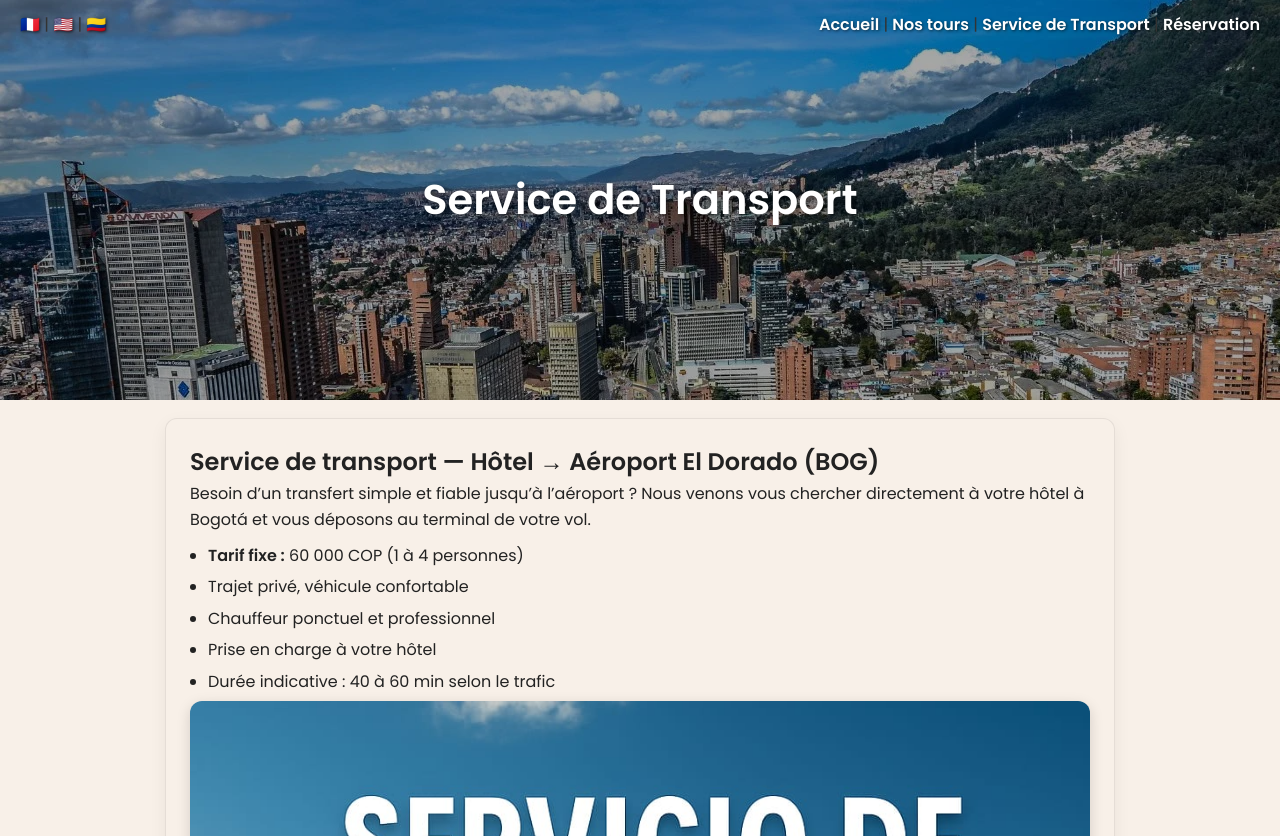
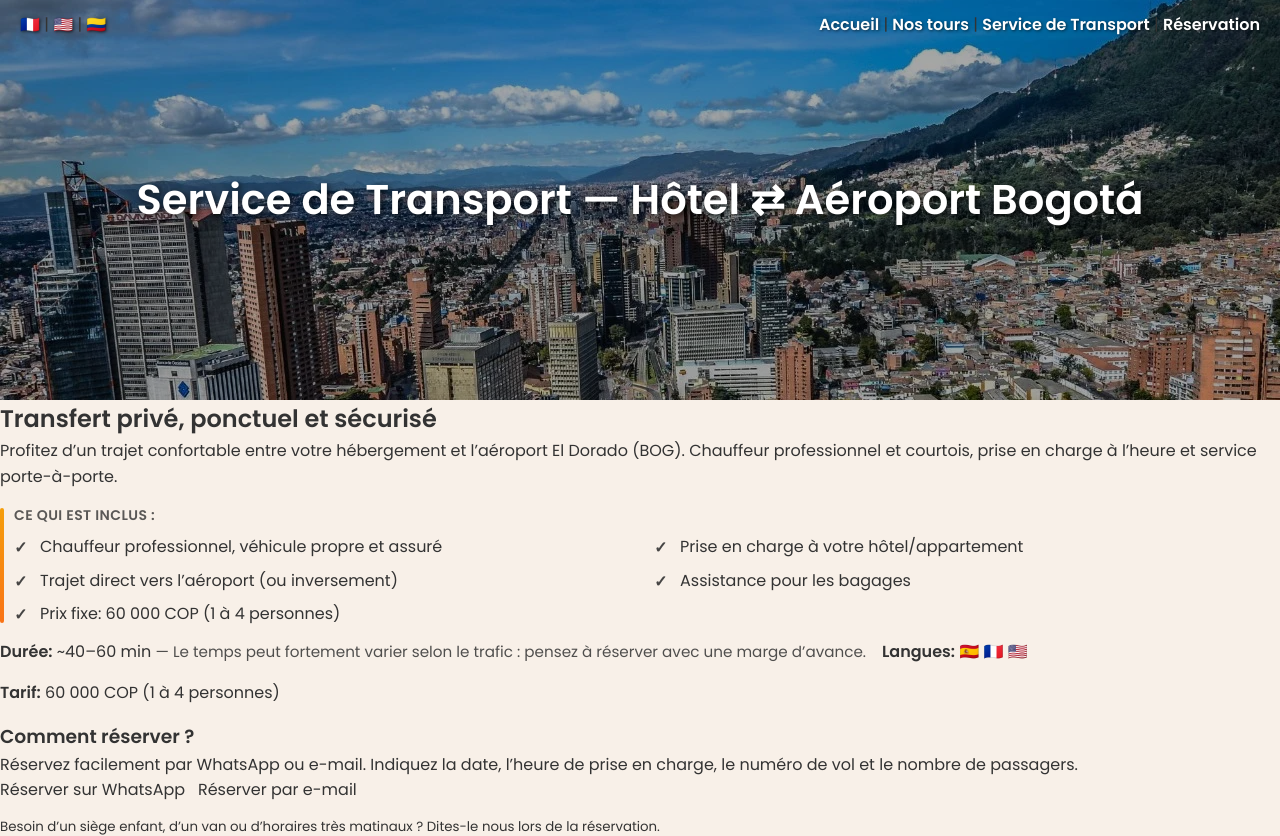
Before and after one commit to aurelienthimotyroux-gif/ohlalatoursbogota, a Flask app: page /transport in a window 1280 px wide. Shown: the top 836 px of the page. Run offline with Flask 3, Linux system fonts and the light colour scheme; some libraries are stand-ins or nearby versions.

Commit message:
Transport: note trafic à côté de la durée (~40–60 min) + i18n

```diff
--- a/templates/transport.html
+++ b/templates/transport.html
@@ -2,49 +2,42 @@
 <html lang="{{ get_locale() }}">
 <head>
   <meta charset="UTF-8">
-    <title>{{ _("Service de Transport") }}</title>
+  <title>{{ _("Service de Transport") }} — Oh La La Tours Bogotá</title>
   <meta name="viewport" content="width=device-width, initial-scale=1" />
+
+  <!-- ✅ Meta SEO -->
+  <meta name="description" content="{{ _('Transfert privé hôtel ⇄ aéroport à Bogotá. Chauffeur professionnel, prix fixe 60 000 COP pour 1 à 4 personnes. Réservation par WhatsApp ou e-mail.') }}">
+  <meta name="keywords" content="transport aéroport Bogotá, transfert privé Bogotá, taxi aéroport Bogotá, chauffeur privé Bogotá, van Bogotá, service de transport Bogotá">
+
+  <!-- ✅ Canonical + hreflang -->
+  <link rel="canonical" href="https://www.ohlalatoursbogota.com{{ request.path }}{% if get_locale()!='fr' %}?lang={{ get_locale() }}{% endif %}">
+  <link rel="alternate" href="{{ url_for('transport', lang='fr', _external=True) }}" hreflang="fr">
+  <link rel="alternate" href="{{ url_for('transport', lang='en', _external=True) }}" hreflang="en">
+  <link rel="alternate" href="{{ url_for('transport', lang='es', _external=True) }}" hreflang="es">
+  <link rel="alternate" href="{{ url_for('transport', lang='fr', _external=True) }}" hreflang="x-default">
+
+  <!-- ✅ Open Graph -->
+  <meta property="og:type" content="website">
+  <meta property="og:url" content="https://www.ohlalatoursbogota.com{{ request.path }}{% if get_locale()!='fr' %}?lang={{ get_locale() }}{% endif %}">
+  <meta property="og:site_name" content="Oh La La Tours Bogotá">
+  <meta property="og:title" content="{{ _('Service de Transport — Hôtel ⇄ Aéroport Bogotá') }}">
+  <meta property="og:description" content="{{ _('Transfert privé et sécurisé depuis/vers votre hébergement. Prix fixe 60 000 COP (1 à 4 personnes).') }}">
+  <meta property="og:image" content="{{ url_for('static', filename='images/bg_transport.webp', _external=True) }}">
+  {% if get_locale() == 'fr' %}
+    <meta property="og:locale" content="fr_FR">
+  {% elif get_locale() == 'en' %}
+    <meta property="og:locale" content="en_US">
+  {% else %}
+    <meta property="og:locale" content="es_CO">
+  {% endif %}
+
+  <!-- ✅ Favicon + CSS -->
+  <link rel="icon" href="{{ url_for('static', filename='favicon.ico') }}" type="image/x-icon">
   <link rel="stylesheet" href="{{ url_for('static', filename='style.css') }}">
 
+  <!-- Petit style discret pour la note de trafic -->
   <style>
-      /* Titre sur la bannière */
-      .hero-title {
-        color: #fff;
-        text-shadow: 2px 2px 6px rgba(0,0,0,.55);
-      }
-
-      /* Bloc texte + image côte à côte */
-      .transport-description {
-        display: flex;
-        flex-wrap: wrap;
-        gap: 24px;
-        align-items: center;
-        padding: 20px;
-      }
-      .transport-text { flex: 1 1 400px; }
-      .transport-img  { flex: 1 1 350px; }
-      .transport-img img {
-        max-width: 100%;
-        height: auto;
-        border-radius: 12px;
-        box-shadow: 0 4px 14px rgba(0,0,0,0.15);
-      }
-      .transport-text h2 { margin-top: 0; }
-
-      /* Offre aéroport : style neutre (pas de texte blanc) */
-      .transport-offer{
-        max-width: 950px;
-        margin: 18px auto 48px;
-        padding: 24px;
-        background: #fff;
-        color: #222;
-        border: 1px solid rgba(0,0,0,.08);
-        border-radius: 12px;
-        box-shadow: 0 6px 18px rgba(0,0,0,.06);
-      }
-      .transport-offer h2{ margin-top:0; }
-      .transport-offer ul{ margin:10px 0 0 18px; list-style:disc; }
-      .transport-offer li{ margin:6px 0; }
+    .chip-note { font-size: .95em; opacity: .85; }
   </style>
 </head>
 <body>
@@ -54,13 +47,13 @@
           style="background-image: url('{{ url_for('static', filename='images/bg_transport.webp') }}');">
 
     <div class="hero-topbar">
-            <div id="lang-switcher">
+      <div id="lang-switcher" aria-label="{{ _('Choix de la langue') }}">
         <a href="{{ lang_url('fr') }}">🇫🇷</a> |
         <a href="{{ lang_url('en') }}">🇺🇸</a> |
         <a href="{{ lang_url('es') }}">🇨🇴</a>
       </div>
 
-            <nav class="nav-hero">
+      <nav class="nav-hero" aria-label="{{ _('Navigation principale') }}">
         <a href="{{ url_for('index', lang=get_locale()) }}">{{ _("Accueil") }}</a> |
         <a href="{{ url_for('tours', lang=get_locale()) }}">{{ _("Nos tours") }}</a> |
         <a href="{{ url_for('transport', lang=get_locale()) }}">{{ _("Service de Transport") }}</a> |
@@ -68,41 +61,91 @@
       </nav>
     </div>
 
-        <h1 class="hero-title">{{ _("Service de Transport") }}</h1>
+    <h1 class="hero-title">{{ _("Service de Transport — Hôtel ⇄ Aéroport Bogotá") }}</h1>
   </header>
 
-    <!-- Description du service de transport -->
   <main>
+    <section id="transport" class="container">
 
-<!-- Bloc Offre : Hôtel -> Aéroport -->
-        <section class="transport-offer">
-          <h2>{{ _("Service de transport — Hôtel → Aéroport El Dorado (BOG)") }}</h2>
-          <p>{{ _("Besoin d’un transfert simple et fiable jusqu’à l’aéroport ? Nous venons vous chercher directement à votre hôtel à Bogotá et vous déposons au terminal de votre vol.") }}</p>
-          <ul>
-            <li><strong>{{ _("Tarif fixe") }} :</strong> {{ _("60 000 COP (1 à 4 personnes)") }}</li>
-            <li>{{ _("Trajet privé, véhicule confortable") }}</li>
-            <li>{{ _("Chauffeur ponctuel et professionnel") }}</li>
-            <li>{{ _("Prise en charge à votre hôtel") }}</li>
-            <li>{{ _("Durée indicative : 40 à 60 min selon le trafic") }}</li>
+      <!-- Bloc texte + image côte à côte -->
+      <div class="transport-description">
+        <div class="transport-text">
+          <h2>{{ _("Transfert privé, ponctuel et sécurisé") }}</h2>
+          <p>
+            {{ _("Profitez d’un trajet confortable entre votre hébergement et l’aéroport El Dorado (BOG). Chauffeur professionnel et courtois, prise en charge à l’heure et service porte-à-porte.") }}
+          </p>
+
+          <!-- Inclus / Caractéristiques -->
+          <div class="tour-includes">
+            <h3 class="includes-title">{{ _("Ce qui est inclus :") }}</h3>
+            <ul class="includes-list">
+              <li>{{ _("Chauffeur professionnel, véhicule propre et assuré") }}</li>
+              <li>{{ _("Prise en charge à votre hôtel/appartement") }}</li>
+              <li>{{ _("Trajet direct vers l’aéroport (ou inversement)") }}</li>
+              <li>{{ _("Assistance pour les bagages") }}</li>
+              <li>{{ _("Prix fixe") }}: {{ _("60 000 COP") }} ({{ _("1 à 4 personnes") }})</li>
+            </ul>
+          </div>
+
+          <!-- Infos pratiques (chips) -->
+          <ul class="tour-chips" aria-label="{{ _('Informations pratiques') }}">
+            <li class="chip">
+              <strong>{{ _("Durée") }}:</strong>&nbsp;{{ _("~40–60 min") }}
+              <span class="chip-note">— {{ _("Le temps peut fortement varier selon le trafic : pensez à réserver avec une marge d’avance.") }}</span>
+            </li>
+            <li class="chip"><strong>{{ _("Langues") }}:</strong>&nbsp;🇪🇸 🇫🇷 🇺🇸</li>
+            <li class="chip"><strong>{{ _("Tarif") }}:</strong>&nbsp;{{ _("60 000 COP (1 à 4 personnes)") }}</li>
           </ul>
 
+          <!-- Réservation -->
+          <h3>{{ _("Comment réserver ?") }}</h3>
+          <p>
+            {{ _("Réservez facilement par WhatsApp ou e-mail. Indiquez la date, l’heure de prise en charge, le numéro de vol et le nombre de passagers.") }}
+          </p>
+          <p>
+            <a class="btn-primary" href="https://wa.me/573000000000" target="_blank" rel="noopener">
+              {{ _("Réserver sur WhatsApp") }}
+            </a>
+            &nbsp;
+            <a class="btn-primary" href="mailto:contact@ohlalatoursbogota.com">
+              {{ _("Réserver par e-mail") }}
+            </a>
+          </p>
+
+          <p style="margin-top:10px;">
+            <small>{{ _("Besoin d’un siège enfant, d’un van ou d’horaires très matinaux ? Dites-le nous lors de la réservation.") }}</small>
+          </p>
+        </div>
+
         <div class="transport-img">
-                <img src="{{ url_for('static', filename='images/transport_service.jpeg') }}"
-                     alt="{{ _('Service de transport privé') }}">
+          <img src="{{ url_for('static', filename='images/transport_van.webp') }}"
+               alt="{{ _('Service de transport privé à Bogotá') }}">
         </div>
-        </section>
+      </div>
 
-          <h3>{{ _("Réservation") }}</h3>
-          <p>
-            <strong>{{ _("Email") }} :</strong> <a href="mailto:alejandramontana25.18@gmail.com">alejandramontana25.18@gmail.com</a><br>
-            <strong>WhatsApp :</strong> <a href="https://wa.me/573505384537" target="_blank" rel="noopener">+57 350 538 4537</a>
-          </p>
-          <p><em>{{ _("Remarques") }} :</em> {{ _("tarif valable pour une prise en charge dans Bogotá intra-urbain. Suppléments possibles pour adresses périphériques, arrêts supplémentaires ou bagages hors gabarit.") }}</p>
     </section>
   </main>
 
-    <footer>
-        <p>{{ _("© 2025 - Tous droits réservés") }}</p>
-    </footer>
+  <!-- ✅ Données structurées -->
+  <script type="application/ld+json">
+  {
+    "@context": "https://schema.org",
+    "@type": "TaxiService",
+    "name": "Oh La La Tours Bogotá — Transport",
+    "areaServed": "Bogotá",
+    "priceRange": "60000 COP",
+    "description": {{ _("Transfert privé hôtel ⇄ aéroport à Bogotá. Prix fixe 60 000 COP pour 1 à 4 personnes.")|tojson }},
+    "hasOfferCatalog": {
+      "@type": "OfferCatalog",
+      "name": "Airport transfer",
+      "itemListElement": [{
+        "@type": "Offer",
+        "price": "60000",
+        "priceCurrency": "COP",
+        "category": "Transport"
+      }]
+    }
+  }
+  </script>
 </body>
 </html>
```
Also changed, not shown: translations/en/LC_MESSAGES/messages.po, translations/es/LC_MESSAGES/messages.po, 2 other files. Lines whose indentation alone changed are shown as unchanged.
